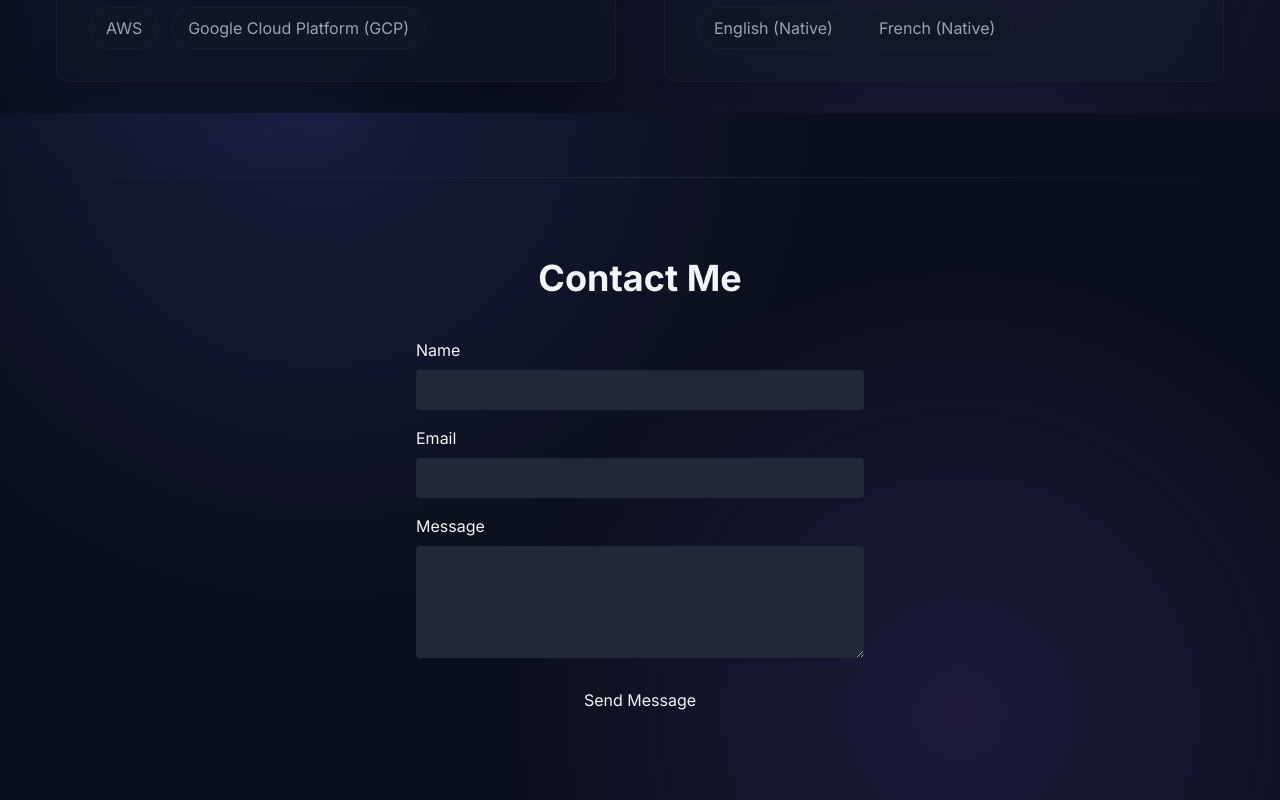
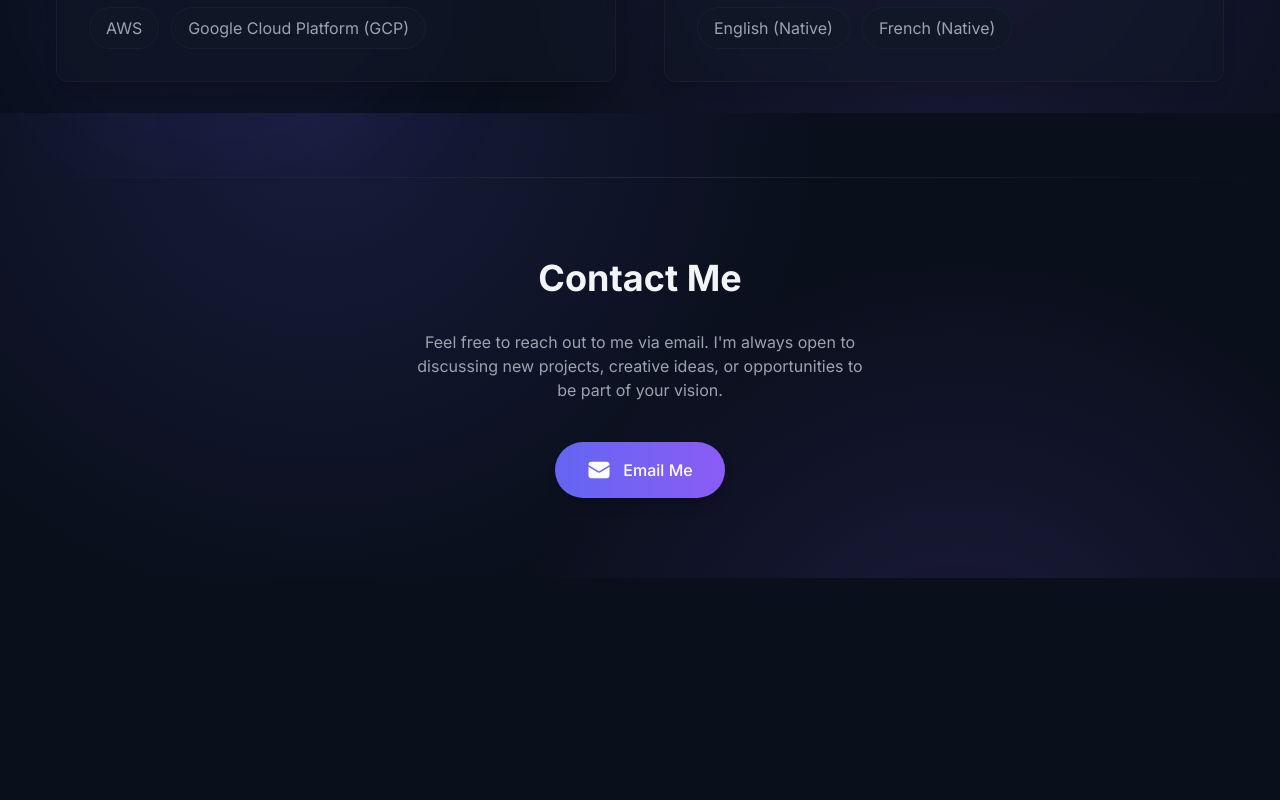
Before and after one commit to altesse-imena/Personal-Portfolio, a Next.js app: page / in a window 1280 px wide. Shown: the part 3887-4687 px from the top of the page. After the commit the page ends 4465 px from the top, so only its background shows below. Built offline with nearby package versions, Linux system fonts and the light colour scheme.

Commit message:
Update contact.tsx

```diff
--- a/app/components/contact.tsx
+++ b/app/components/contact.tsx
@@ -1,59 +1,8 @@
 "use client"
 
 import { motion } from "framer-motion"
-import { useState, FormEvent } from "react"
 
 const Contact = () => {
-  const [name, setName] = useState('')
-  const [email, setEmail] = useState('')
-  const [message, setMessage] = useState('')
-  const [isSubmitting, setIsSubmitting] = useState(false)
-  const [submitStatus, setSubmitStatus] = useState<{
-    type: 'success' | 'error' | null;
-    message: string;
-  }>({ type: null, message: '' })
-
-  const handleSubmit = async (e: FormEvent) => {
-    e.preventDefault()
-    setIsSubmitting(true)
-    setSubmitStatus({ type: null, message: '' })
-
-    try {
-      const response = await fetch('/api/send', {
-        method: 'POST',
-        headers: {
-          'Content-Type': 'application/json',
-        },
-        body: JSON.stringify({ name, email, message }),
-      })
-
-      const data = await response.json()
-
-      if (response.ok) {
-        setSubmitStatus({
-          type: 'success',
-          message: 'Thank you! Your message has been sent successfully.',
-        })
-        // Clear form
-        setName('')
-        setEmail('')
-        setMessage('')
-      } else {
-        setSubmitStatus({
-          type: 'error',
-          message: data.error || 'Failed to send message. Please try again.',
-        })
-      }
-    } catch (error) {
-      setSubmitStatus({
-        type: 'error',
-        message: 'An unexpected error occurred. Please try again later.',
-      })
-    } finally {
-      setIsSubmitting(false)
-    }
-  }
-
   return (
     <motion.section
       id="contact"
@@ -62,83 +11,32 @@ const Contact = () => {
       animate={{ opacity: 1 }}
       transition={{ duration: 0.5 }}
     >
-      <h2 className="text-4xl font-bold mb-10 text-center">Contact Me</h2>
-      <form className="max-w-md mx-auto" onSubmit={handleSubmit}>
-        {submitStatus.type && (
-          <motion.div
-            className={`mb-6 p-4 rounded ${submitStatus.type === 'success' ? 'bg-green-500/20 text-green-200' : 'bg-red-500/20 text-red-200'}`}
-            initial={{ opacity: 0, y: -10 }}
-            animate={{ opacity: 1, y: 0 }}
-            transition={{ duration: 0.3 }}
+      <div className="max-w-md mx-auto text-center">
+        <h2 className="text-4xl font-bold mb-8 text-center">Contact Me</h2>
+
+        <p className="text-slate-600 dark:text-slate-300 mb-10">
+          Feel free to reach out to me via email. I'm always open to discussing new projects,
+          creative ideas, or opportunities to be part of your vision.
+        </p>
+
+        <motion.a
+          href="mailto:imenaaltesse@gmail.com"
+          className="inline-flex items-center justify-center gap-3 px-8 py-4 rounded-full bg-gradient-to-r from-indigo-500 to-purple-500 text-white font-medium shadow-lg hover:shadow-xl transition-all duration-300"
+          whileHover={{ scale: 1.05 }}
+          whileTap={{ scale: 0.95 }}
+        >
+          <svg
+            xmlns="http://www.w3.org/2000/svg"
+            viewBox="0 0 24 24"
+            fill="currentColor"
+            className="w-6 h-6"
           >
-            {submitStatus.message}
-          </motion.div>
-        )}
-
-        <motion.div
-          className="mb-4"
-          initial={{ opacity: 0, y: 20 }}
-          animate={{ opacity: 1, y: 0 }}
-          transition={{ duration: 0.5, delay: 0.1 }}
-        >
-          <label htmlFor="name" className="block mb-2">
-            Name
-          </label>
-          <input
-            type="text"
-            id="name"
-            className="w-full p-2 bg-gray-800 rounded"
-            value={name}
-            onChange={(e) => setName(e.target.value)}
-            required
-          />
-        </motion.div>
-        <motion.div
-          className="mb-4"
-          initial={{ opacity: 0, y: 20 }}
-          animate={{ opacity: 1, y: 0 }}
-          transition={{ duration: 0.5, delay: 0.2 }}
-        >
-          <label htmlFor="email" className="block mb-2">
-            Email
-          </label>
-          <input
-            type="email"
-            id="email"
-            className="w-full p-2 bg-gray-800 rounded"
-            value={email}
-            onChange={(e) => setEmail(e.target.value)}
-            required
-          />
-        </motion.div>
-        <motion.div
-          className="mb-4"
-          initial={{ opacity: 0, y: 20 }}
-          animate={{ opacity: 1, y: 0 }}
-          transition={{ duration: 0.5, delay: 0.3 }}
-        >
-          <label htmlFor="message" className="block mb-2">
-            Message
-          </label>
-          <textarea
-            id="message"
-            rows={4}
-            className="w-full p-2 bg-gray-800 rounded"
-            value={message}
-            onChange={(e) => setMessage(e.target.value)}
-            required
-          ></textarea>
-        </motion.div>
-        <motion.button
-          type="submit"
-          className="w-full bg-accent text-background py-2 rounded hover:bg-accent/80 transition-colors disabled:opacity-50 disabled:cursor-not-allowed"
-          whileHover={{ scale: isSubmitting ? 1 : 1.05 }}
-          whileTap={{ scale: isSubmitting ? 1 : 0.95 }}
-          disabled={isSubmitting}
-        >
-          {isSubmitting ? 'Sending...' : 'Send Message'}
-        </motion.button>
-      </form>
+            <path d="M1.5 8.67v8.58a3 3 0 003 3h15a3 3 0 003-3V8.67l-8.928 5.493a3 3 0 01-3.144 0L1.5 8.67z" />
+            <path d="M22.5 6.908V6.75a3 3 0 00-3-3h-15a3 3 0 00-3 3v.158l9.714 5.978a1.5 1.5 0 001.572 0L22.5 6.908z" />
+          </svg>
+          Email Me
+        </motion.a>
+      </div>
     </motion.section>
   )
 }
```
